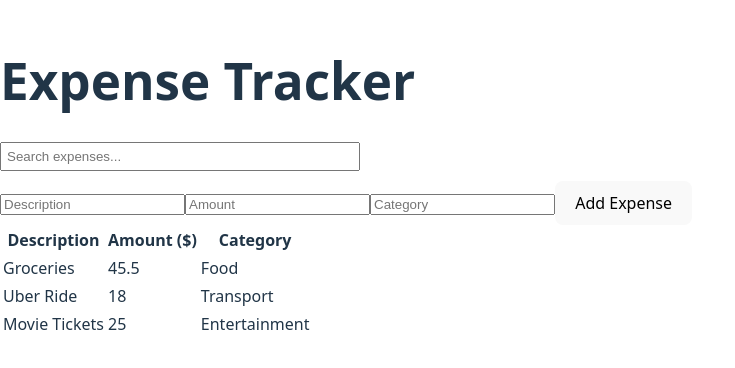
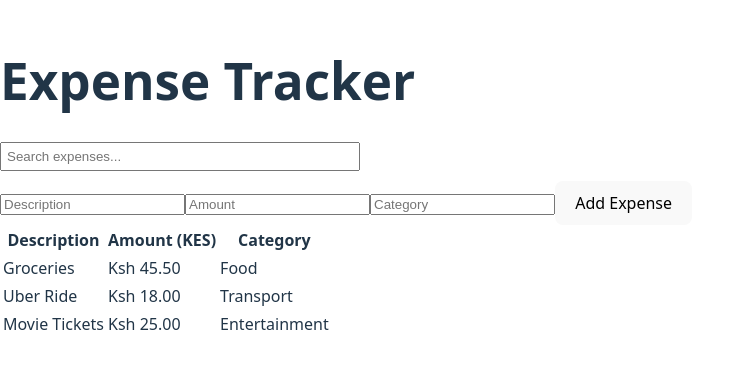
Before and after one commit to Chenzie2/expense-tracker, a React (Vite) app: page / in a window 1280 px wide. Shown: the part 222-590 px from the top of the page, without its empty margins (0-735 px from the left). Built offline with nearby package versions, Linux system fonts and the light colour scheme.

Commit message:
Display expense amounts in Kenyan Shillings

```diff
--- a/src/components/ExpenseTable.jsx
+++ b/src/components/ExpenseTable.jsx
@@ -6,7 +6,7 @@ function ExpenseTable({ expenses }) {
       <thead>
         <tr>
           <th>Description</th>
-          <th>Amount ($)</th>
+          <th>Amount (KES)</th>
           <th>Category</th>
         </tr>
       </thead>
@@ -14,7 +14,12 @@ function ExpenseTable({ expenses }) {
         {expenses.map((expense, index) => (
           <tr key={index}>
             <td>{expense.description}</td>
-            <td>{expense.amount}</td>
+            <td>
+              {new Intl.NumberFormat("en-KE", {
+                style: "currency",
+                currency: "KES",
+              }).format(expense.amount)}
+            </td>
             <td>{expense.category}</td>
           </tr>
         ))}
```
